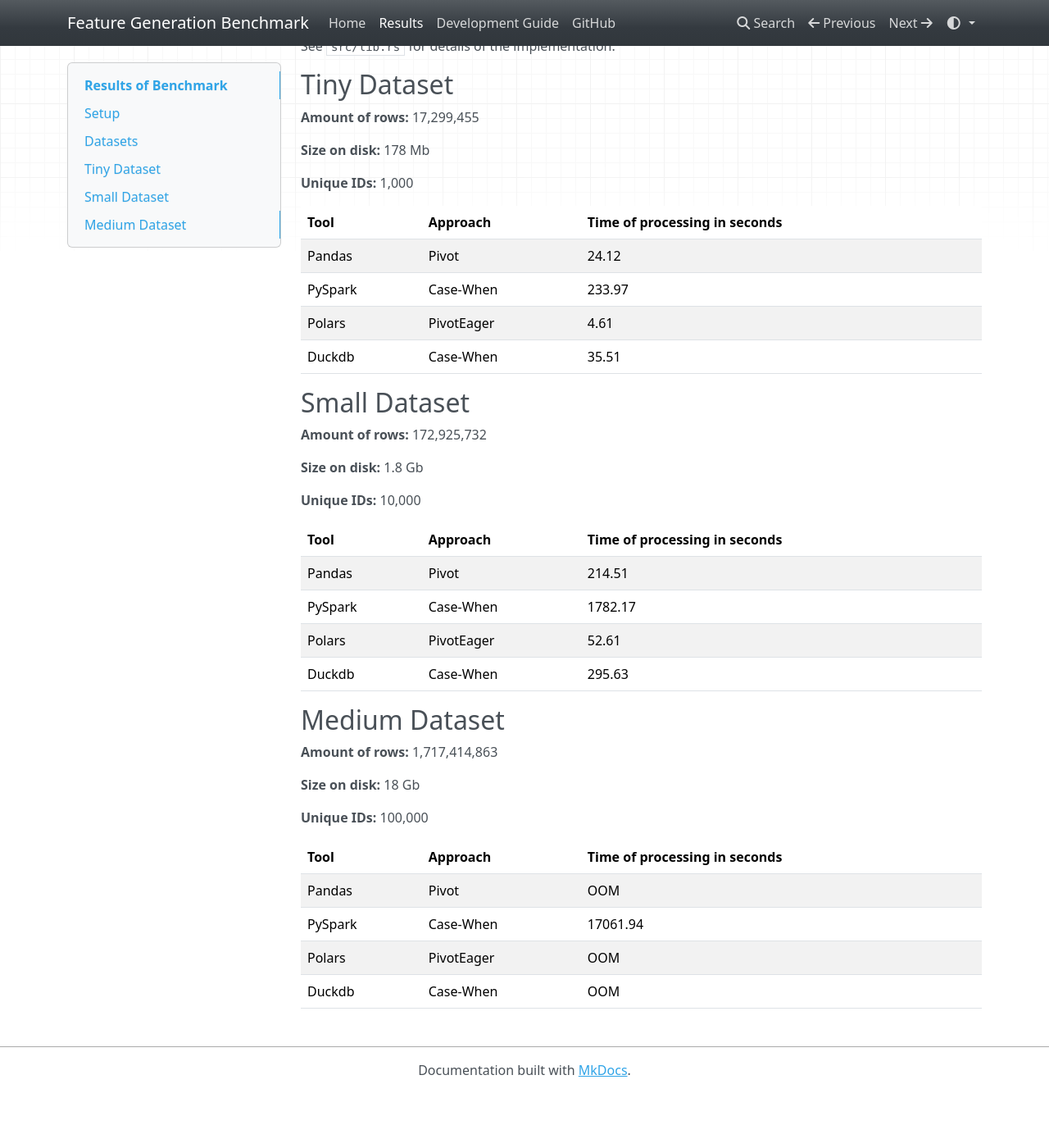
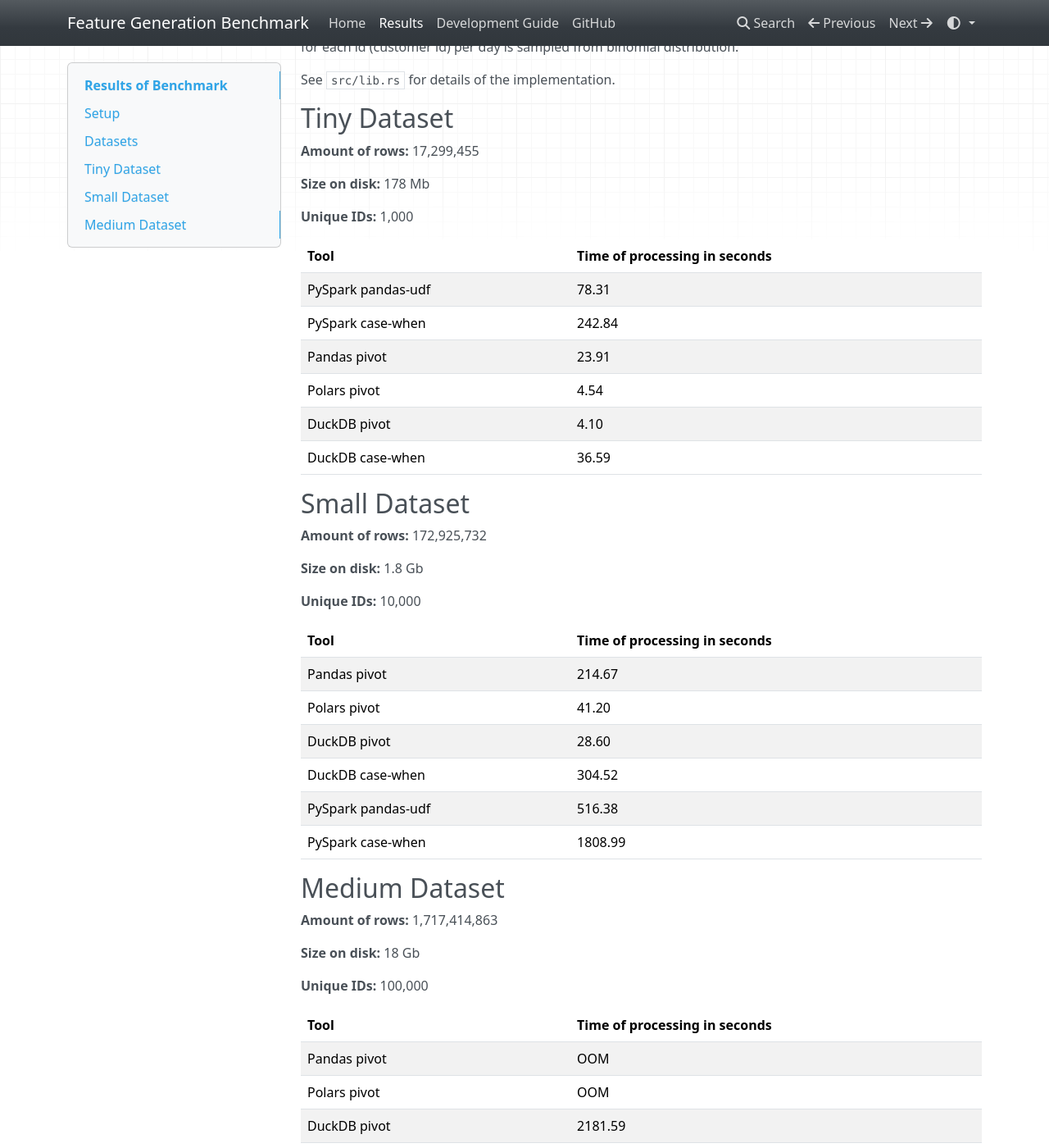
Before and after one commit to SemyonSinchenko/feature-generation-benchmark, an MkDocs documentation site: the page built from docs/benchmark_results.md, in a window 1280 px wide and 1400 px high, scrolled down 654 px. Shown: the whole window at 82% size. Built offline with MkDocs 1.6.1, drawn with Linux system fonts in a browser that asks for light colours; nearby versions of some CDN libraries; before the commit the page ends 1987 px from its top, so only the background shows below that; some of the changed text lies outside the part shown.

Commit message:
Update
 On branch refactoring-of-results
 Changes to be committed:
	modified:   docs/benchmark_results.md
	new file:   results/results_medium.json
	new file:   results/results_small.json
	modified:   results/results_tiny.json
	modified:   scripts/fill_template.py

```diff
--- a/docs/benchmark_results.md
+++ b/docs/benchmark_results.md
@@ -29,12 +30,14 @@
 
 **Unique IDs:** 1,000
 
-| Tool | Approach  | Time of processing in seconds |
-| ---- | --------  | ----------------------------- |
-| Pandas | Pivot | 24.12 |
-| PySpark | Case-When | 233.97 |
-| Polars | PivotEager | 4.61 |
-| Duckdb | Case-When | 35.51 |
+| Tool | Time of processing in seconds |
+| ---- | ----------------------------- |
+| PySpark pandas-udf | 78.31 |
+| PySpark case-when | 242.84 |
+| Pandas pivot | 23.91 |
+| Polars pivot | 4.54 |
+| DuckDB pivot | 4.10 |
+| DuckDB case-when | 36.59 |
 
 
 ## Small Dataset
@@ -45,12 +48,14 @@
 
 **Unique IDs:** 10,000
 
-| Tool | Approach  | Time of processing in seconds |
-| ---- | --------- | ----------------------------- |
-| Pandas | Pivot | 214.51 |
-| PySpark | Case-When | 1782.17 |
-| Polars | PivotEager | 52.61 |
-| Duckdb | Case-When | 295.63 |
+| Tool | Time of processing in seconds |
+| ---- | ----------------------------- |
+| Pandas pivot | 214.67 |
+| Polars pivot | 41.20 |
+| DuckDB pivot | 28.60 |
+| DuckDB case-when | 304.52 |
+| PySpark pandas-udf | 516.38 |
+| PySpark case-when | 1808.99 |
 
 
 
@@ -62,9 +67,10 @@
 
 **Unique IDs:** 100,000
 
-| Tool | Approach  | Time of processing in seconds |
-| ---- | --------- | ----------------------------- |
-| Pandas | Pivot | OOM |
-| PySpark | Case-When | 17061.94 |
-| Polars | PivotEager | OOM |
-| Duckdb | Case-When | OOM |
+| Tool | Time of processing in seconds |
+| ---- | ----------------------------- |
+| Pandas pivot | OOM |
+| Polars pivot | OOM |
+| DuckDB pivot | 2181.59 |
+| PySpark pandas-udf | 5983.14 |
+| PySpark case-when | 17653.46 |
```
Also changed, not shown: other parts of docs/benchmark_results.md (+1 -0 lines), 4 other files.
